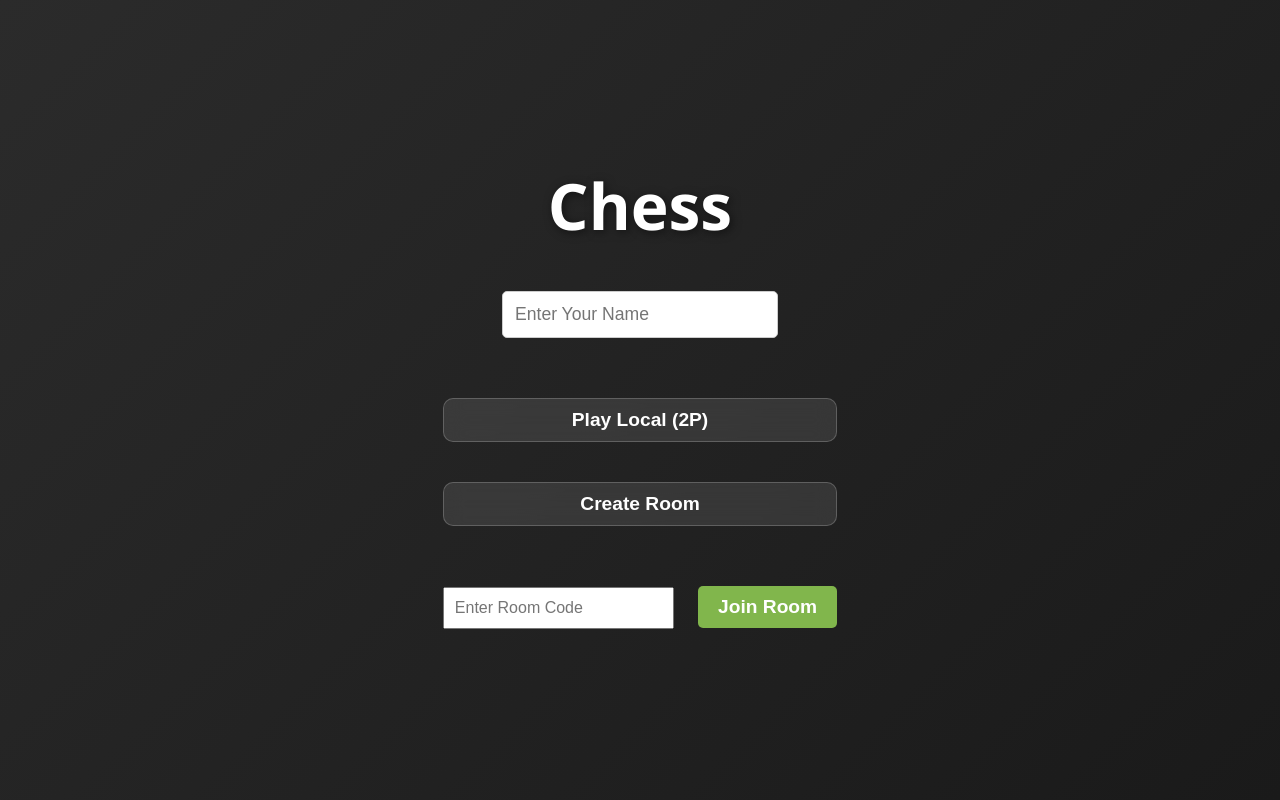
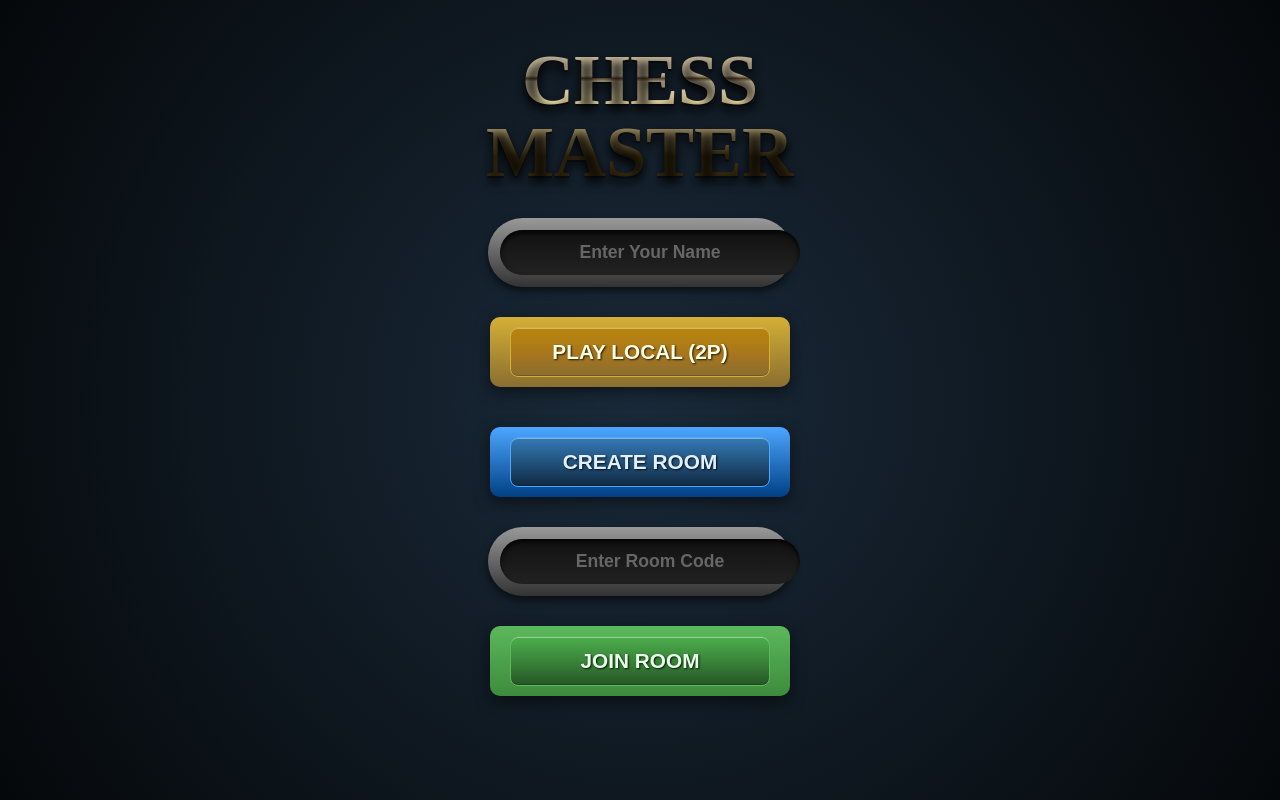
Before and after one commit to bhautikkk/chess, a website: page index.html in a window 1280 px wide. Drawn offline with nearby package versions, Linux system fonts and the light colour scheme; no server answers.

Commit message:
Redesign Lobby UI to Chess Master Metallic Style

```diff
--- a/index.html
+++ b/index.html
@@ -39,20 +39,31 @@
 <body>
     <!-- Menu Screen -->
     <div id="menu-screen" class="screen active">
-        <h1>Chess</h1>
+        <h1 class="game-title">CHESS<br>MASTER</h1>
         <div class="menu-content">
-            <input type="text" id="name-input" placeholder="Enter Your Name"
-                style="padding: 12px; font-size: 1.1rem; width: 250px; margin-bottom: 20px; border-radius: 5px; border: 1px solid #ccc;">
+            <div class="input-group">
+                <input type="text" id="name-input" class="capsule-input" placeholder="Enter Your Name">
+            </div>
 
-            <div id="menu-error" style="color: #ff6b6b; margin-bottom: 10px; height: 20px; font-weight: bold;"></div>
+            <button id="play-local-btn" class="menu-btn btn-gold">
+                <span class="btn-text">Play Local (2P)</span>
+            </button>
 
-            <div class="menu-buttons">
-                <button id="play-local-btn" class="menu-btn">Play Local (2P)</button>
-                <button id="create-room-btn" class="menu-btn">Create Room</button>
-                <div style="margin-top: 20px;">
-                    <input type="text" id="room-code-input" placeholder="Enter Room Code" maxlength="6">
-                    <button id="join-room-btn" class="action-btn">Join Room</button>
-                </div>
+            <button id="create-room-btn" class="menu-btn btn-blue">
+                <span class="btn-text">Create Room</span>
+            </button>
+
+            <div class="input-group">
+                <input type="text" id="room-code-input" class="capsule-input" placeholder="Enter Room Code"
+                    maxlength="6">
+            </div>
+
+            <button id="join-room-btn" class="menu-btn btn-green">
+                <span class="btn-text">Join Room</span>
+            </button>
+
+            <div id="menu-error"
+                style="color: #ff6b6b; margin-top: 10px; height: 20px; font-weight: bold; text-shadow: 1px 1px 2px black;">
             </div>
         </div>
     </div>
--- a/style.css
+++ b/style.css
@@ -49,37 +49,141 @@ body {
 
 /* Menu Styles */
 #menu-screen {
-    background: linear-gradient(135deg, #2b2b2b 0%, #1a1a1a 100%);
+    background: radial-gradient(circle at center, #1a2a3a 0%, #05080a 100%);
+    /* Optional: Add a subtle texture or pattern if possible, but gradient is fine */
 }
 
-#menu-screen h1 {
-    font-size: 4rem;
-    margin-bottom: 2rem;
-    text-shadow: 2px 2px 10px rgba(0, 0, 0, 0.5);
+.game-title {
+    font-family: 'Times New Roman', serif;
+    font-size: 4.5rem;
+    line-height: 1;
+    margin-bottom: 30px;
+    text-align: center;
+    text-transform: uppercase;
+
+    /* Gold Gradient Text */
+    background: linear-gradient(to bottom, #cfc09f 22%, #634f2c 24%, #cfc09f 26%, #cfc09f 27%, #ffecb3 40%, #3a2c0f 78%);
+    -webkit-background-clip: text;
+    -webkit-text-fill-color: transparent;
+    filter: drop-shadow(0px 2px 0px rgba(0, 0, 0, 0.5));
+
+    /* Fallback for regular text shadow if clip fails visually */
+    text-shadow: 0px 5px 10px rgba(0, 0, 0, 0.8);
 }
 
-.menu-buttons {
+.menu-content {
     display: flex;
     flex-direction: column;
+    align-items: center;
     gap: 20px;
+    width: 300px;
 }
 
-.menu-btn {
-    padding: 15px 40px;
-    font-size: 1.5rem;
-    background: rgba(255, 255, 255, 0.1);
-    backdrop-filter: blur(10px);
-    border: 1px solid rgba(255, 255, 255, 0.2);
-    border-radius: 10px;
-    color: white;
-    cursor: pointer;
-    transition: all 0.3s ease;
+.input-group {
+    width: 100%;
+    position: relative;
+    padding: 2px;
+    border-radius: 50px;
+    background: linear-gradient(180deg, #999, #333);
+    /* Silver border effect */
+    box-shadow: 0 4px 8px rgba(0, 0, 0, 0.6);
 }
 
+.capsule-input {
+    width: 100%;
+    box-sizing: border-box;
+    padding: 12px 20px;
+    border-radius: 48px;
+    border: none;
+    background: linear-gradient(180deg, #111, #222);
+    color: #ffd700;
+    /* Gold text */
+    font-size: 1.1rem;
+    text-align: center;
+    font-weight: bold;
+    outline: none;
+    box-shadow: inset 0 3px 5px rgba(0, 0, 0, 0.8);
+}
+
+.capsule-input::placeholder {
+    color: #666;
+}
+
+/* 3D Buttons */
+.menu-btn {
+    width: 100%;
+    padding: 2px;
+    /* For border gradient */
+    border-radius: 10px;
+    /* Chamfered/Classic shape */
+    border: none;
+    background: transparent;
+    cursor: pointer;
+    position: relative;
+    transition: transform 0.1s;
+    box-shadow: 0 5px 15px rgba(0, 0, 0, 0.5);
+    display: flex;
+    justify-content: center;
+    text-decoration: none;
+}
+
+.menu-btn:active {
+    transform: translateY(2px);
+    box-shadow: 0 2px 5px rgba(0, 0, 0, 0.5);
+}
+
+.btn-text {
+    display: block;
+    width: 100%;
+    padding: 12px 0;
+    font-size: 1.3rem;
+    font-weight: bold;
+    text-transform: uppercase;
+    text-shadow: 1px 1px 2px rgba(0, 0, 0, 0.8);
+    border-radius: 8px;
+    /* Slightly less than parent */
+
+    /* Inner "Glassy" Shine */
+    box-shadow: inset 0 1px 0 rgba(255, 255, 255, 0.4), inset 0 -1px 0 rgba(0, 0, 0, 0.2);
+}
+
+/* Gold Button */
+.btn-gold {
+    background: linear-gradient(180deg, #d4af37, #8a6e2f);
+    /* Border */
+}
+
+.btn-gold .btn-text {
+    background: linear-gradient(180deg, #b8860b 0%, #aa771c 50%, #8a6e2f 100%);
+    color: #fefee2;
+    border: 1px solid #d4af37;
+}
+
+/* Blue Button */
+.btn-blue {
+    background: linear-gradient(180deg, #4da6ff, #004085);
+}
+
+.btn-blue .btn-text {
+    background: linear-gradient(180deg, #337ab7 0%, #23527c 50%, #102a44 100%);
+    color: #e0f0ff;
+    border: 1px solid #4da6ff;
+}
+
+/* Green Button */
+.btn-green {
+    background: linear-gradient(180deg, #5cb85c, #3d8b3d);
+}
+
+.btn-green .btn-text {
+    background: linear-gradient(180deg, #4cae4c 0%, #398439 50%, #255625 100%);
+    color: #e6ffe6;
+    border: 1px solid #5cb85c;
+}
+
+/* Remove old hover styles that might conflict */
 .menu-btn:hover {
-    background: rgba(255, 255, 255, 0.2);
-    transform: translateY(-2px);
-    box-shadow: 0 5px 15px rgba(0, 0, 0, 0.3);
+    filter: brightness(1.1);
 }
 
 /* Game Container */
```
